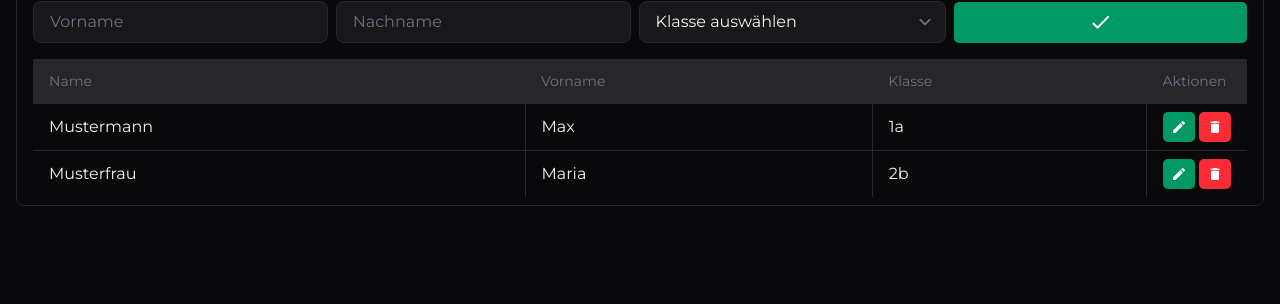
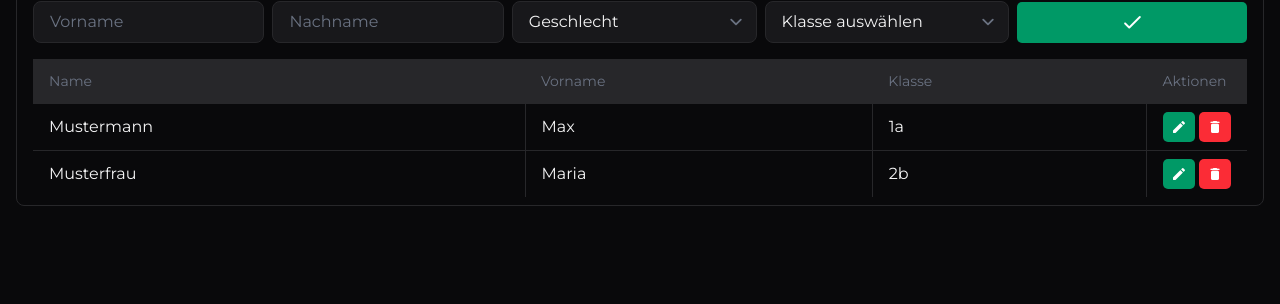
Before and after one commit to Evangelisches-Schulzentrum-Leipzig/sport-tournament-results, a website with bundled scripts: page central-participants.html in a window 1280 px wide. Shown: the part 496-800 px from the top of the page. Built offline with nearby package versions, Linux system fonts and the light colour scheme; no server answers.

Commit message:
Added gender fields to create participant

```diff
--- a/central-participants.html
+++ b/central-participants.html
@@ -83,6 +83,11 @@
                 <div class="sub-con-input-row">
                     <input type="text" name="new-participant-first-name" id="new-participant-first-name" placeholder="Vorname">
                     <input type="text" name="new-participant-last-name" id="new-participant-last-name" placeholder="Nachname">
+                    <select name="new-participant-gender" id="new-participant-gender">
+                        <option value="">Geschlecht</option>
+                        <option value="male">Junge</option>
+                        <option value="female">Mädchen</option>
+                    </select>
                     <select name="new-participant-class" id="new-participant-class">
                         <option value="">Klasse auswählen</option>
                         <option value="1a">Klasse 1a</option>
```
